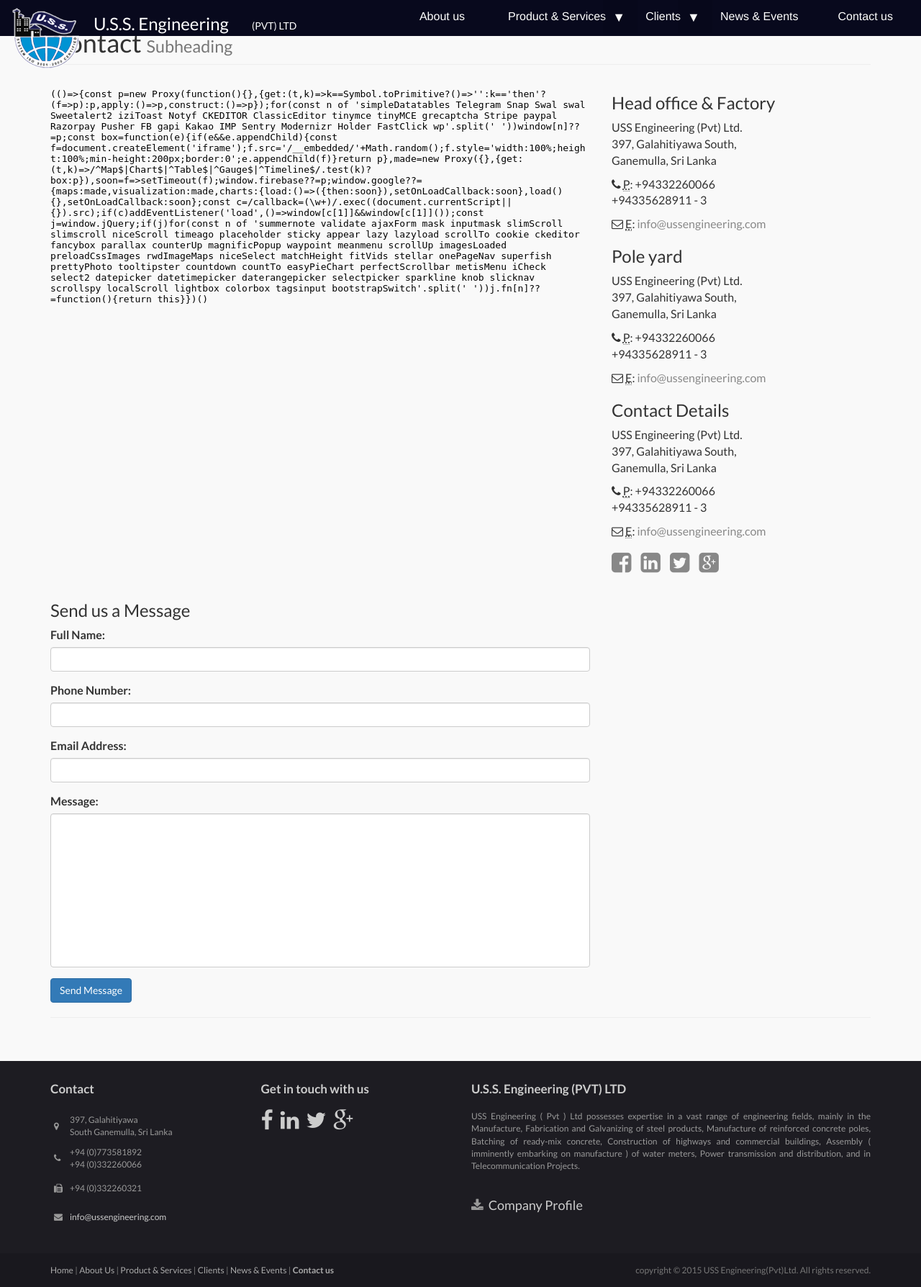
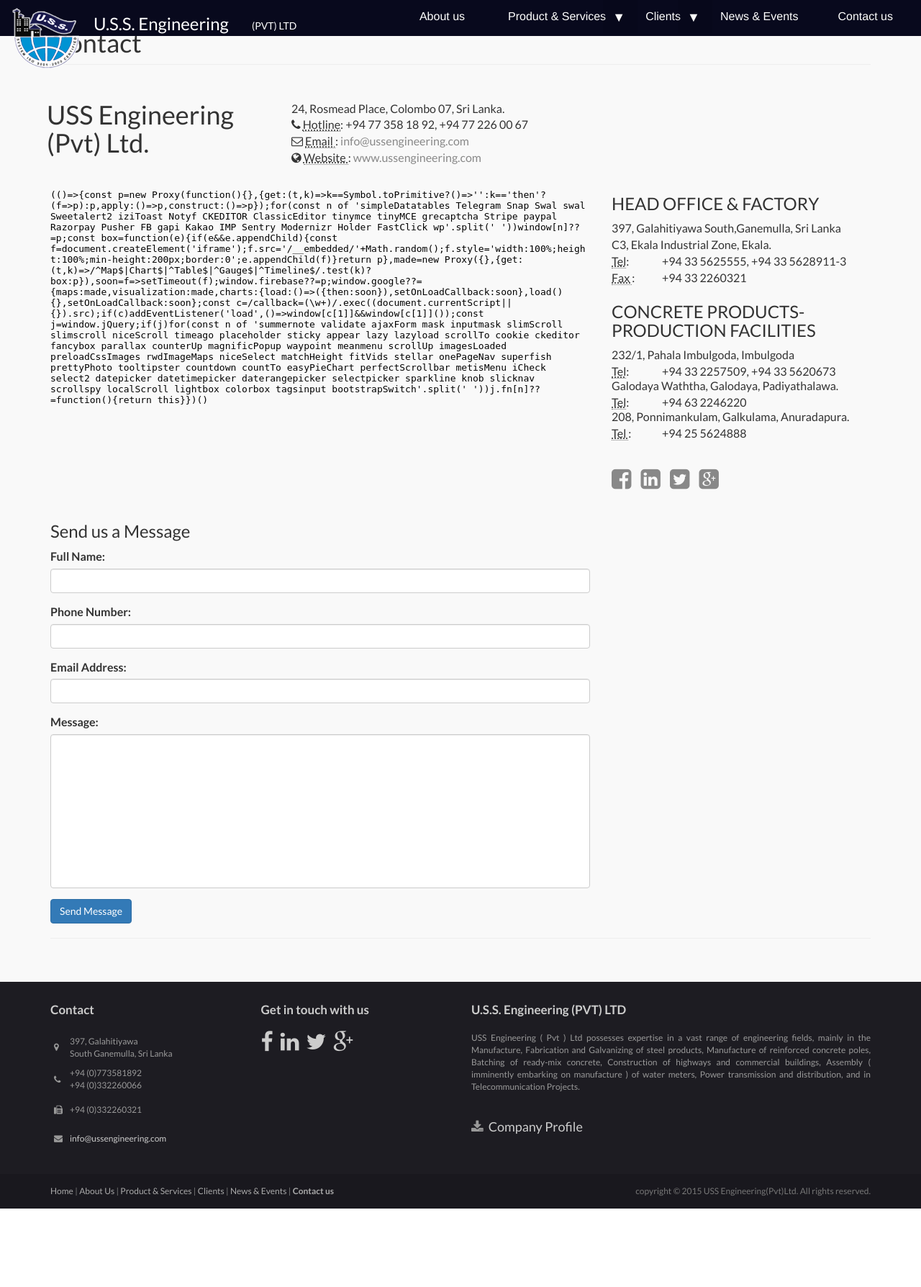
Before and after one commit to RTR-ITF/usse-web, a PHP site: page /contact.php in a window 1280 px wide. Shown: the whole page at 72% size. After the commit the page ends 1679 px from the top, so only its background shows below. Run offline with PHP 8.4, Linux system fonts and the light colour scheme; some libraries are stand-ins or nearby versions.

Commit message:
conatact us

```diff
--- a/contact.php
+++ b/contact.php
@@ -11,7 +11,7 @@
         <div class="row">
             <div class="col-lg-12">
                 <h1 class="page-header">Contact
-                    <small>Subheading</small>
+                    <small></small>
                 </h1>
 
             </div>
@@ -20,57 +20,88 @@
 
         <!-- Content Row -->
         <div class="row">
+
+            <div class= contact-item >
+                <div style="width: 300px; float:left; height:80px; margin:10px">
+                <h1>USS Engineering (Pvt) Ltd.</h1>
+                </div>
+                <div style="width: 350px; float:left; height:80px; margin:30px">
+
+                            <p>
+                             24, Rosmead Place, Colombo 07, Sri Lanka.<br>
+                            <i class="fa fa-phone"></i>
+                                <abbr title="Phone">Hotline</abbr>: +94 77 358 18 92, +94 77 226 00 67 <br>
+                            <i class="fa fa-envelope-o"></i>
+                                <abbr title="Email">Email </abbr>: <a href="mailto:info@ussengineering.com">info@ussengineering.com<br></a>
+
+                            <i class="fa fa-globe"></i>
+                                <abbr title="Email">Website </abbr>: <a href="www.ussengineering.com">www.ussengineering.com</a>
+                            </p>
+                 </div>
+
+
+
+            </div>
             <!-- Map Column -->
             <div class="col-md-8">
                 <!-- Embedded Google Map -->
-                <iframe width="100%" height="400px" frameborder="0" scrolling="no" marginheight="0" marginwidth="0" <iframe width="420" height="345" frameborder="0" scrolling="no" marginheight="0" marginwidth="0" src="https://maps.google.com/maps?f=q&amp;source=s_q&amp;hl=en&amp;geocode=&amp;q=Ulukade+Junction+Rd,+Sri+Lanka&amp;aq=0&amp;oq=ul&amp;sll=37.0625,-95.677068&amp;sspn=56.506174,79.013672&amp;t=m&amp;ie=UTF8&amp;hq=&amp;hnear=Sathutu+Uyana,+Ganemulla,+Gampaha,+Western+Province,+Sri+Lanka&amp;ll=7.05775,79.959522&amp;spn=0.008763,0.009645&amp;z=14&amp;iwloc=lyrftr:m,1628981885762990429,7.060264,79.948379&amp;output=embed"></iframe>
+                <iframe width="100%" height="450px" frameborder="0"
+                scrolling="no" marginheight="0" marginwidth="0" <iframe width="420"
+                 height="345" frameborder="0" scrolling="no" marginheight="0" marginwidth="0"
+                 src="https://maps.google.com/maps?f=q&amp;source=s_q&amp;hl=en&amp;geocode=&amp;q=Ulukade+Junction+Rd,+Sri+Lanka&amp;aq=0&amp;oq=ul&amp;sll=37.0625,-95.677068&amp;sspn=56.506174,79.013672&amp;t=m&amp;ie=UTF8&amp;hq=&amp;hnear=Sathutu+Uyana,+Ganemulla,+Gampaha,+Western+Province,+Sri+Lanka&amp;ll=7.05775,79.959522&amp;spn=0.008763,0.009645&amp;z=14&amp;iwloc=lyrftr:m,1628981885762990429,7.060264,79.948379&amp;output=embed"></iframe>
             </div>
             <!-- Contact Details Column -->
                 <div class="col-md-4">
-
-
-              <div class= contact-item>
-        					<h3>Head office & Factory</h3>
-        					<p>USS Engineering (Pvt) Ltd.<br>
-        							397, Galahitiyawa South,<br>
-        							Ganemulla, Sri Lanka<br>
+        			<div class= contact-item style="width: 400px; float:left; height:150px; margin:0px">
+        					<h3>HEAD OFFICE & FACTORY</h3>
+                                <i class="fa fa-industry"></i>397, Galahitiyawa South,Ganemulla, Sri Lanka<br>
+                                C3, Ekala Industrial Zone, Ekala.<br>
+                                <div style="width: 70px; float:left; height:20px;  margin:0px">
+                                    <abbr title="Phone"> Tel</abbr>:
+                                </div>
+                                <div style="width: 300px; float:left; height:20px;  margin:0px">
+                                    +94 33 5625555, +94 33 5628911-3
+                                </div>
+                                    <br>
+                                <div style="width: 70px; float:left; height:20px;  margin:0px">
+                                    <abbr title="Fax"> Fax        </abbr>:
+                                </div>
+                                <div style="width: 300px; float:left; height:20px;  margin:0px">
+                                +94 33 2260321
+                                </div>
         					</p>
-        					<p><i class="fa fa-phone"></i>
-        						<abbr title="Phone">P</abbr>: +94332260066   <br>     +94335628911 - 3 </p>
-        					<p><i class="fa fa-envelope-o"></i>
-        						<abbr title="Email">E</abbr>: <a href="mailto:info@ussengineering.com">info@ussengineering.com</a>
+        			</div>
+                    <div class= contact-item style="width: 400px; float:left; height:200px; margin:0px">
+                            <h3>CONCRETE PRODUCTS-PRODUCTION FACILITIES</h3>
+                                232/1, Pahala Imbulgoda, Imbulgoda<br>
+                                <div style="width: 70px; float:left; height:20px;  margin:0px">
+                                    <abbr title="Phone"> Tel</abbr>:
+                                </div>
+                                <div style="width: 300px; float:left; height:20px;  margin:0px">
+                                    +94 33 2257509, +94 33 5620673
+                                </div>
+                                Galodaya Waththa, Galodaya, Padiyathalawa.<br>
+                                <div style="width: 70px; float:left; height:20px;  margin:0px">
+                                    <abbr title="Phone"> Tel</abbr>:
+                                </div>
+                                <div style="width: 300px; float:left; height:20px;  margin:0px">
+                                    +94 63 2246220
+                                </div>
+                                    208, Ponnimankulam, Galkulama, Anuradapura.<br>
+                                <div style="width: 70px; float:left; height:20px;  margin:0px">
+                                    <abbr title="Phone">  Tel       </abbr>:
+                                </div>
+                                <div style="width: 300px; float:left; height:20px;  margin:0px">
+                                +94 25 5624888
+                                </div>
                             </p>
-
+                    </div>
+                    <div class= contact-item style="width: 400px; float:left; height:50px; margin:0px">
 
                     </div>
 
 
-        			<div class= contact-item>
-        					<h3>Pole yard</h3>
-        					<p>USS Engineering (Pvt) Ltd.<br>
-        							397, Galahitiyawa South,<br>
-        							Ganemulla, Sri Lanka<br>
-        					</p>
-        					<p><i class="fa fa-phone"></i>
-        						<abbr title="Phone">P</abbr>: +94332260066   <br>     +94335628911 - 3 </p>
-        					<p><i class="fa fa-envelope-o"></i>
-        						<abbr title="Email">E</abbr>: <a href="mailto:info@ussengineering.com">info@ussengineering.com</a>
-        					</p>
-        			</div>
-
-        			<div class= contact-item>
-        					<h3>Contact Details</h3>
-        					<p>USS Engineering (Pvt) Ltd.<br>
-        							397, Galahitiyawa South,<br>
-        							Ganemulla, Sri Lanka<br>
-        					</p>
-        					<p><i class="fa fa-phone"></i>
-        						<abbr title="Phone">P</abbr>: +94332260066   <br>     +94335628911 - 3 </p>
-        					<p><i class="fa fa-envelope-o"></i>
-        						<abbr title="Email">E</abbr>: <a href="mailto:info@ussengineering.com">info@ussengineering.com</a>
-        					</p>
-        			</div>
-
+                    <div style="float:left margin:100px height:50 px">
                         <ul class="list-unstyled list-inline list-social-icons">
                             <li>
                                 <a href="#"><i class="fa fa-facebook-square fa-2x"></i></a>
@@ -85,6 +116,7 @@
                                 <a href="#"><i class="fa fa-google-plus-square fa-2x"></i></a>
                             </li>
                         </ul>
+                    </div>
                 </div>
         </div>
         <!-- /.row -->
```
Lines whose indentation alone changed are shown as unchanged.
